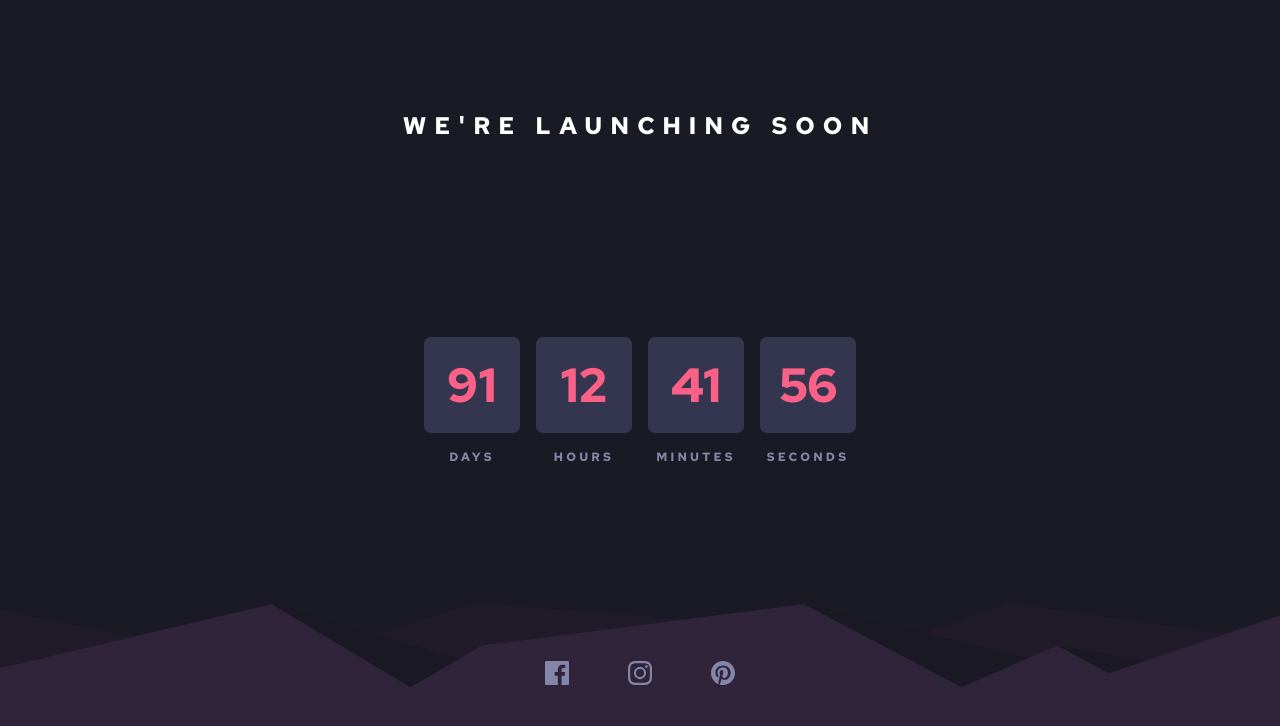
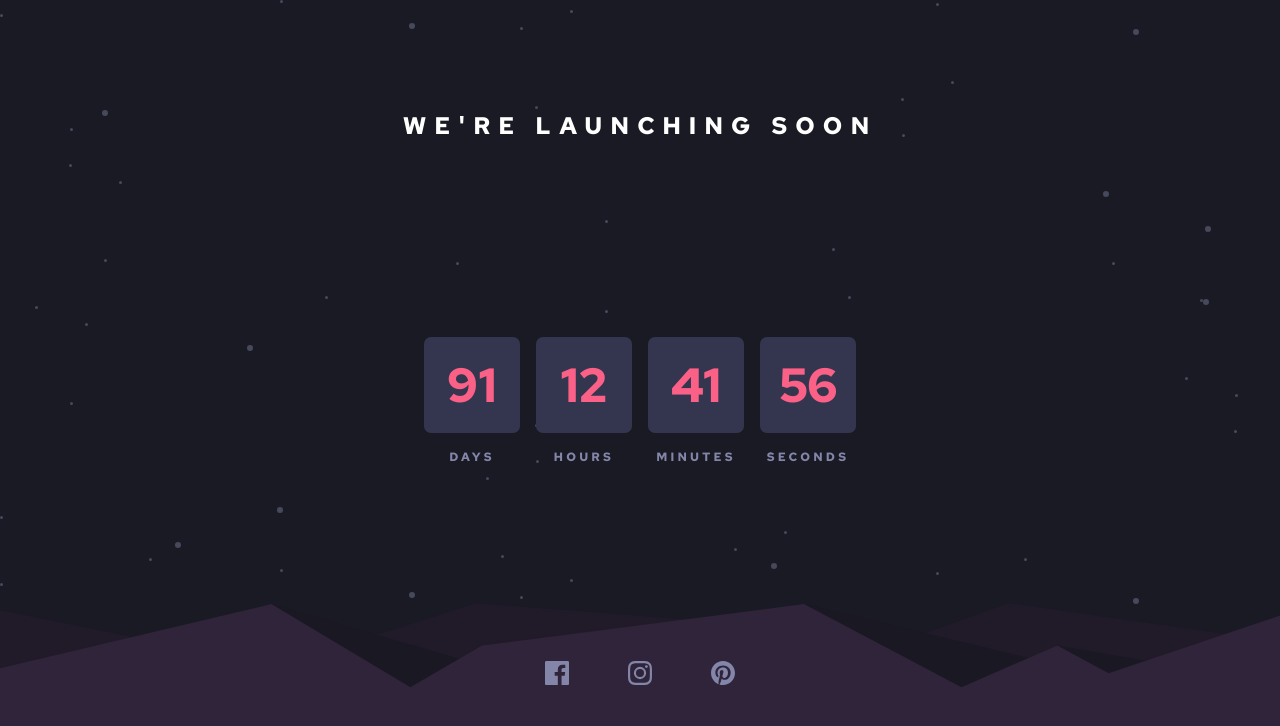
Before and after one commit to SebBudynski/LaunchCountdown, an Angular app: page / in a window 1280 px wide. Shown: the top 726 px of the page. Built offline with nearby package versions, Linux system fonts and the light colour scheme.

Commit message:
Build project

```diff
--- a/src/styles.css
+++ b/src/styles.css
@@ -9,7 +9,7 @@ body {
   display: flex;
   justify-content: center;
   align-items: center;
-  background: url(assets/images/pattern-hills.svg) no-repeat bottom;
+  background:  url(assets/images/pattern-hills.svg)  no-repeat bottom ,url(assets/images/bg-stars.svg);
   background-color: hsl(234, 17%, 12%);
   font-family: "Red Hat Text", sans-serif;
   font-weight: 700;
```
